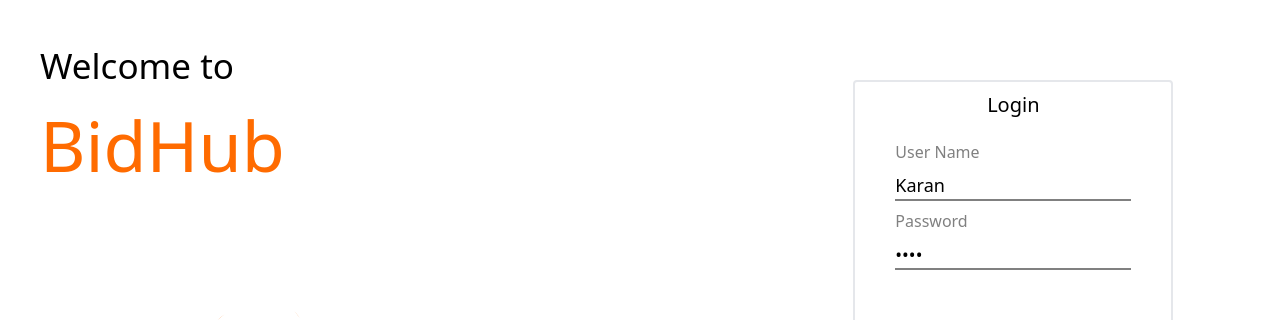
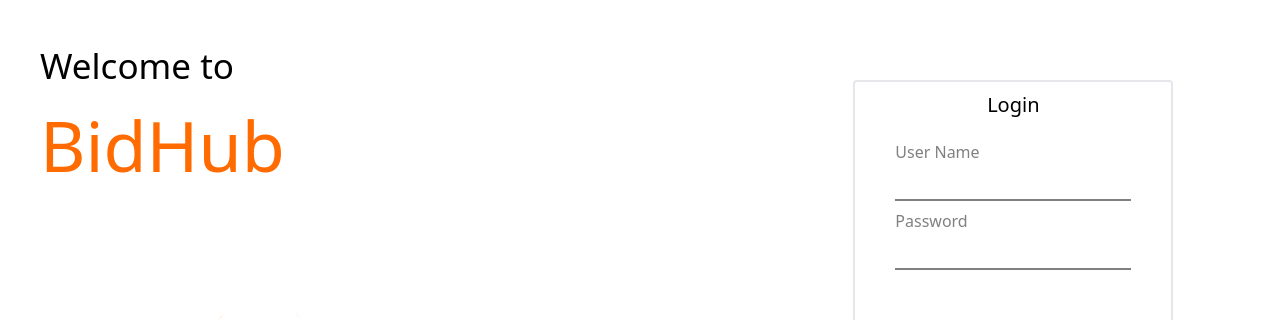
Before and after one commit to abhishektiwari47/bidhub, a React (Vite) app in the folder apps/client/: page /auth in a window 1280 px wide. Shown: the top 320 px of the page. Built offline with nearby package versions, Linux system fonts and the light colour scheme; no server answers.

Commit message:
removed placeholder

```diff
--- a/apps/client/src/components/visitor/Authentication.tsx
+++ b/apps/client/src/components/visitor/Authentication.tsx
@@ -40,8 +40,8 @@ function Auth(){
 }
 
 const Login = () => {
-  const [username, setUsername] = useState('Karan');
-  const [password, setPassword] = useState('test');
+  const [username, setUsername] = useState('');
+  const [password, setPassword] = useState('');
   const navigate = useNavigate();
   let body = { username, password };
   const handleLogin = async () => {
```
